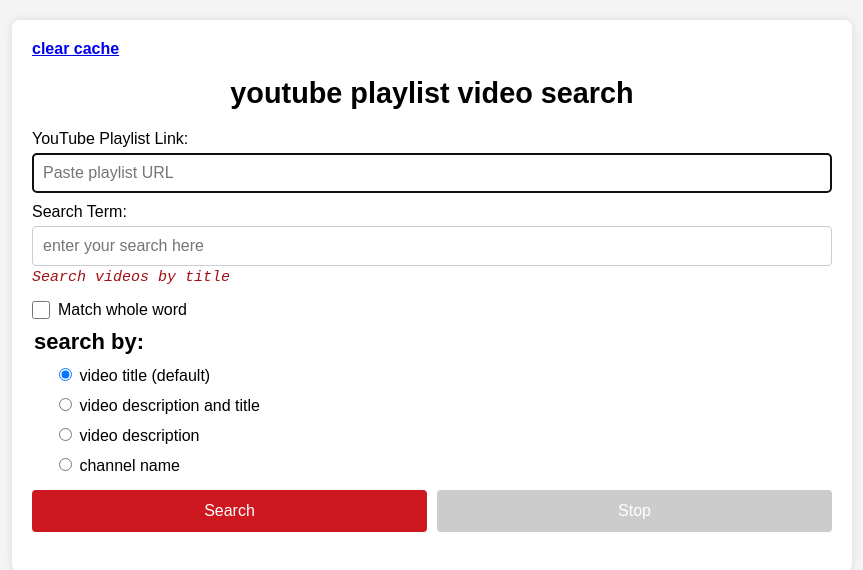
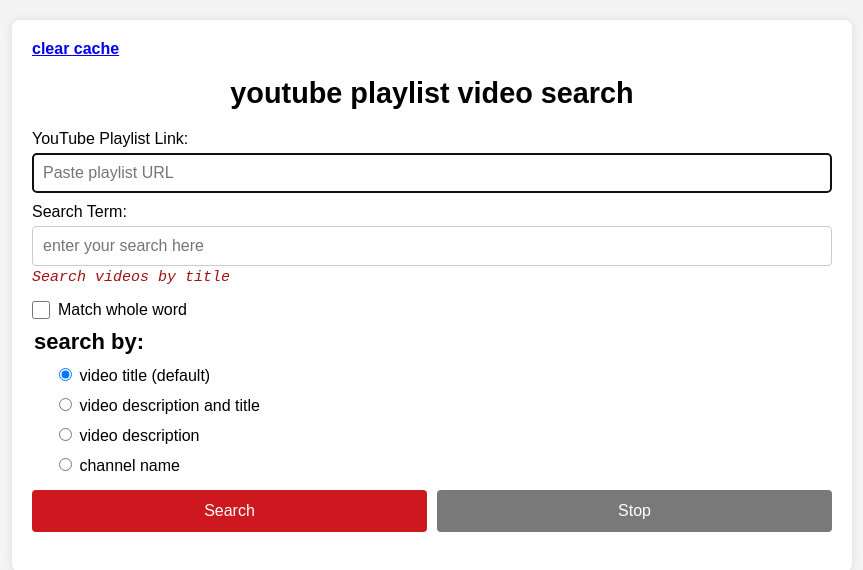
Before and after one commit to eightynine77/youtube-playlist-search-vercel, a Next.js app: page / in a window 1280 px wide. Shown: the top 570 px of the page, without its empty margins (208-1071 px from the left). Built offline with nearby package versions, Linux system fonts and the light colour scheme.

Commit message:
changed the button color when they are disabled to make it easier on the eyes

```diff
--- a/src/app/globals.css
+++ b/src/app/globals.css
@@ -39,7 +39,7 @@
   background-color: #a31013;
 }
 
-button:disabled { background-color: #ccc; cursor: not-allowed; }
+button:disabled { background-color: #797979; cursor: not-allowed; color: white;}
 .checkbox-group { display: flex; align-items: center; margin-top: 10px; gap: 8px; }
 .checkbox-group input[type="checkbox"] { width: 18px; height: 18px; margin: 0; cursor: pointer; }
 .checkbox-group label { margin: 0; display: inline-block; cursor: pointer; -webkit-user-select: none; }
```
